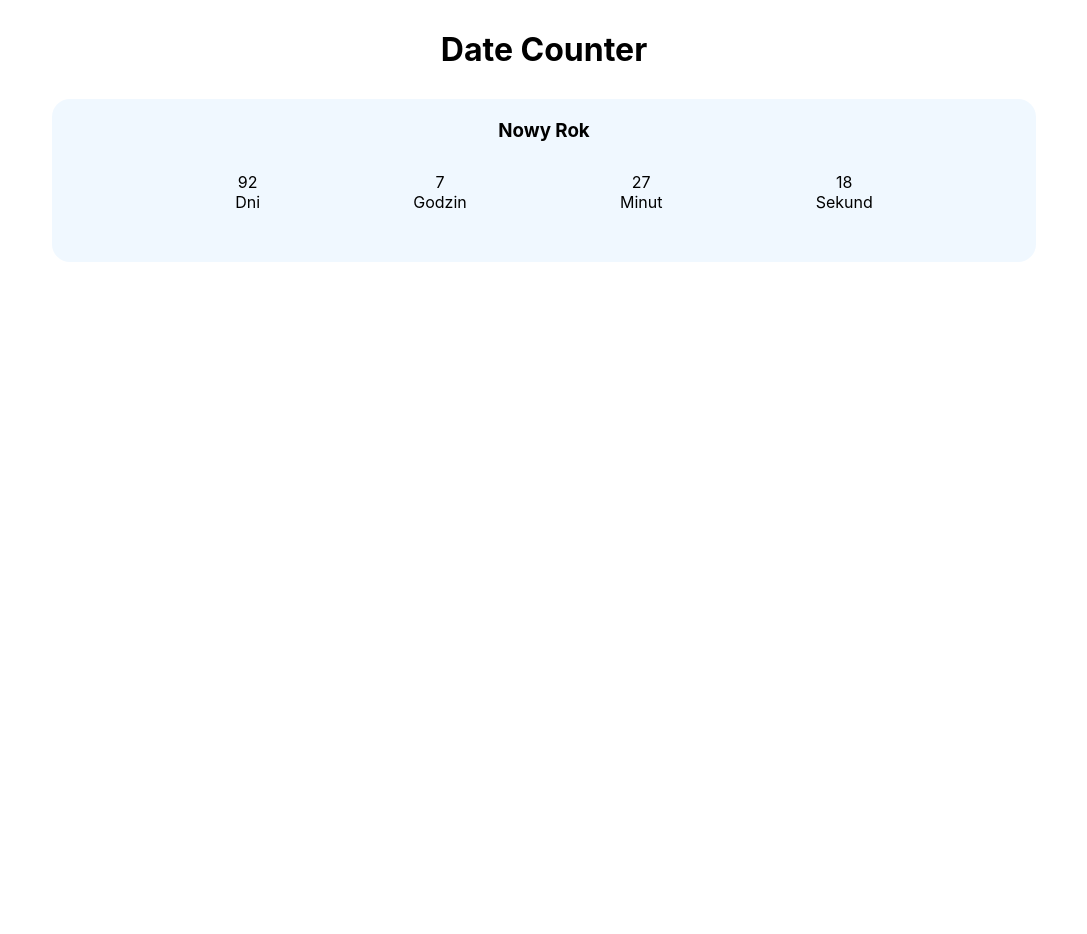
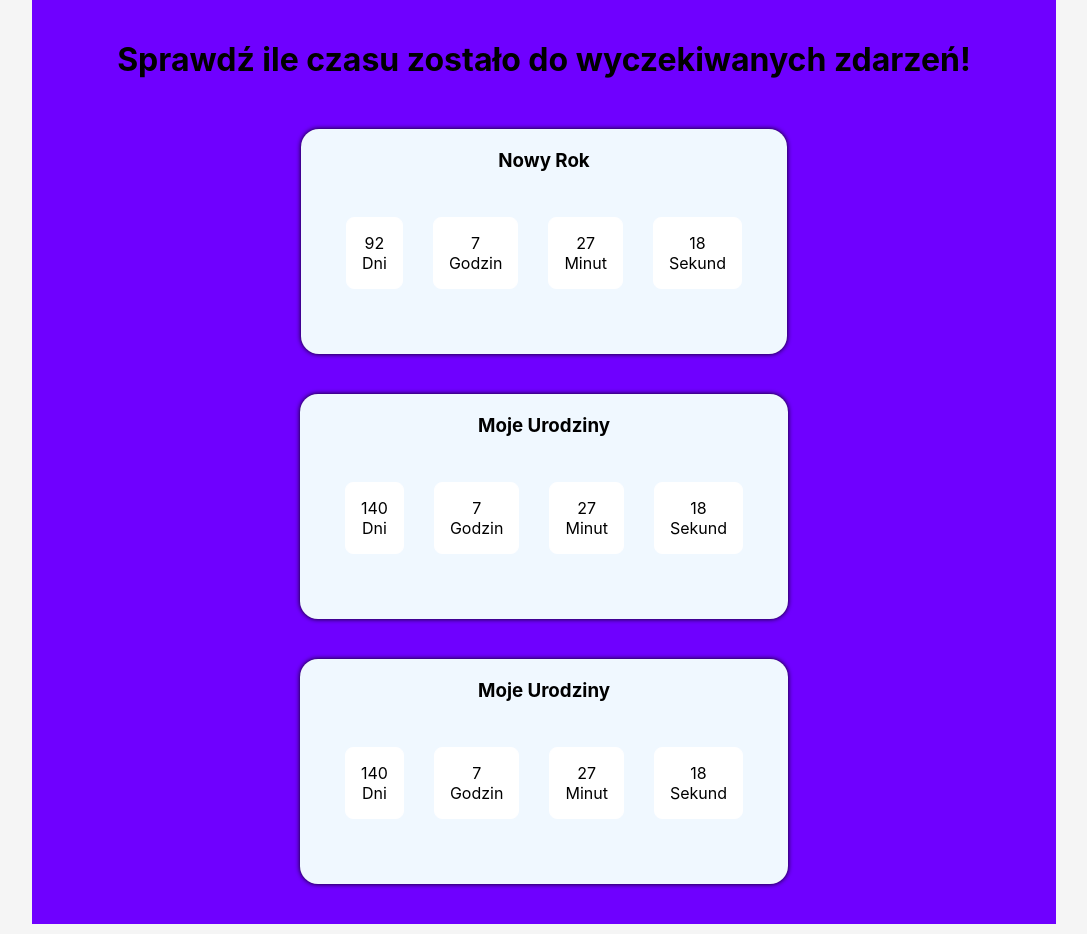
Before and after one commit to majkel12345/Date-Counter, a React (Create React App) app: page / in a window 1280 px wide. Shown: the whole page, without its empty margins (96-1183 px from the left). Before the commit the page ends 860 px from the top, so only its background shows below. Built offline with nearby package versions, Linux system fonts and the light colour scheme.

Commit message:
a litle bit styled

```diff
--- a/src/App.css
+++ b/src/App.css
@@ -1,15 +1,26 @@
 *{
   margin: 0;
+}
+
+body {
+  background-color: whitesmoke;
 }
 
 .container{
   text-align: center;
   min-height: 100vh;
-  margin: 30px 10%;
+  margin: 0 10%;
+  background-color: rgb(111, 0, 255);
+}
+
+.container h1{
+  padding-top: 40px;
 }
 
 .counters{
   display: flex;
+  flex-wrap: wrap;
+  justify-content: center;
   margin: 10px;
   padding: 20px 10px;
 }
--- a/src/App.js
+++ b/src/App.js
@@ -5,10 +5,19 @@ import Counter from './components/Counter'
 function App() {
   return (
     <div className="container">
-      <h1>Date Counter</h1>
+      <h1>Sprawdź ile czasu zostało do wyczekiwanych zdarzeń!</h1>
       <div className='counters'>
         <Counter
         name = 'Nowy Rok'
+        date = '1 Jan 2021'
+        />
+        <Counter
+        name = 'Moje Urodziny'
+        date = '18 Feb 2021'
+        />
+        <Counter
+        name = 'Moje Urodziny'
+        date = '18 Feb 2021'
         />
       </div>
     </div>
--- a/src/Counter.css
+++ b/src/Counter.css
@@ -1,14 +1,45 @@
 
 .counter{
-    width: 100%;
+    display: inline;
     padding: 20px;
+    margin: 20px;
     background-color: aliceblue;
     border-radius: 18px;
+    max-width: 450px;
+    box-shadow: 0 0 5px rgba(0, 0, 0 ,1);
+
 }
+
+.counter:hover {
+    background-color: teal;
+}
+
 
 .timeLeft{
     display: flex;
     justify-content: space-evenly;
-    width: 100%;
+    flex-wrap: wrap;
     margin: 30px 10px;
 }
+
+.box {
+    margin: 15px;
+    padding: 15px;
+    border-radius: 8px;
+    border: 1px solid white;
+    background-color: white;
+}
+
+.box:hover {
+    animation: spin infinite 1s linear;
+}
+
+
+@keyframes spin {
+    from {
+        transform: rotate(0deg);
+    }
+    to {
+        transform: rotate(360deg);
+    }
+}
--- a/src/components/Counter.js
+++ b/src/components/Counter.js
@@ -1,11 +1,9 @@
 import React, { useEffect, useState } from 'react'
 import '../Counter.css'
 
-const Counter = ({name}) => {
+const Counter = ({name, date}) => {
 
-    const newYear = '1 Jan 2021'
-
-    const newYearDate = new Date(newYear)
+    const newYearDate = new Date(date)
     const currentDate = new Date()
     const timeInSeconds = (newYearDate - currentDate) /1000
 
@@ -30,19 +28,19 @@ const Counter = ({name}) => {
         <div className='counter'>
             <h3>{name}</h3>
             <div className='timeLeft'>
-                <div>
+                <div className='box'>
                     {days}
                     <p>Dni</p>
                 </div>
-                <div>
+                <div className='box'>
                     {hours}
                     <p>Godzin</p>
                 </div>
-                <div>
+                <div className='box'>
                     {minutes}
                     <p>Minut</p>
                 </div>
-                <div>
+                <div className='box'>
                     {seconds}
                     <p>Sekund</p>
                 </div>
```
